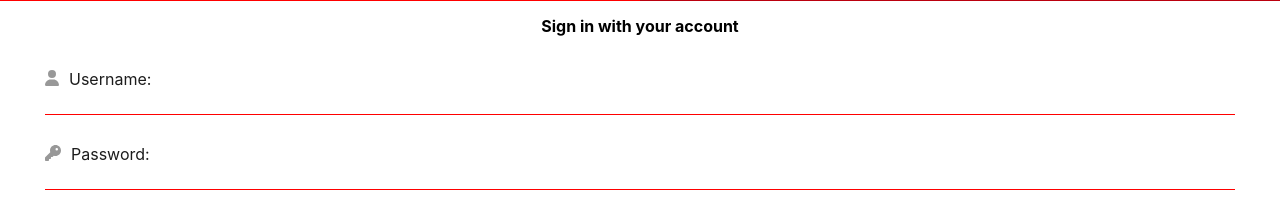
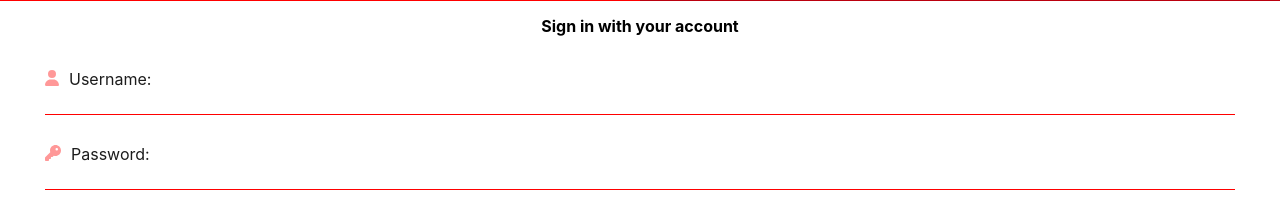
Before and after one commit to wdmd2022/atlas-cinema-guru, a React (Create React App) app: page / in a window 1280 px wide. Shown: the part 501-712 px from the top of the page. Built offline with nearby package versions, Linux system fonts and the light colour scheme.

Commit message:
auth components way better now

```diff
--- a/src/routes/auth/Register.js
+++ b/src/routes/auth/Register.js
@@ -6,6 +6,7 @@ import Input from '../../components/general/Input';
 import Button from '../../components/general/Button';
 import { faKey } from '@fortawesome/free-solid-svg-icons';
 import { faUser } from '@fortawesome/free-solid-svg-icons';
+import { faPlus } from '@fortawesome/free-solid-svg-icons';
 
 const Register = ({ username, password, setUsername, setPassword }) => {
 
@@ -17,7 +18,7 @@ const Register = ({ username, password, setUsername, setPassword }) => {
                 <Input icon={faKey} label="Password" type="password" className="input-light" value={password} setValue={setPassword} />
             </div>
             <div className='auth-submit'>
-                <Button label="Sign In" className="button" icon={faKey} type="submit" />
+                <Button label="Sign Up" className="button" icon={faPlus} type="submit" />
             </div>
         </div>
     );
--- a/src/routes/auth/auth.css
+++ b/src/routes/auth/auth.css
@@ -14,13 +14,6 @@
     font-weight: 900;
 }
 
-/* .light-red {
-    background-color: red!important;
-}
-.dark-red {
-    background-color: #BB000E!important;
-} */
-
 .auth-section p{
     font-weight: bold;
 }
@@ -34,3 +27,8 @@
     justify-content: flex-end;
     margin-right: 45px;
 }
+
+.auth-section .input-light .icon-wrapper {
+    /* this feels like the movie Inception */
+    color: red;
+}
```
